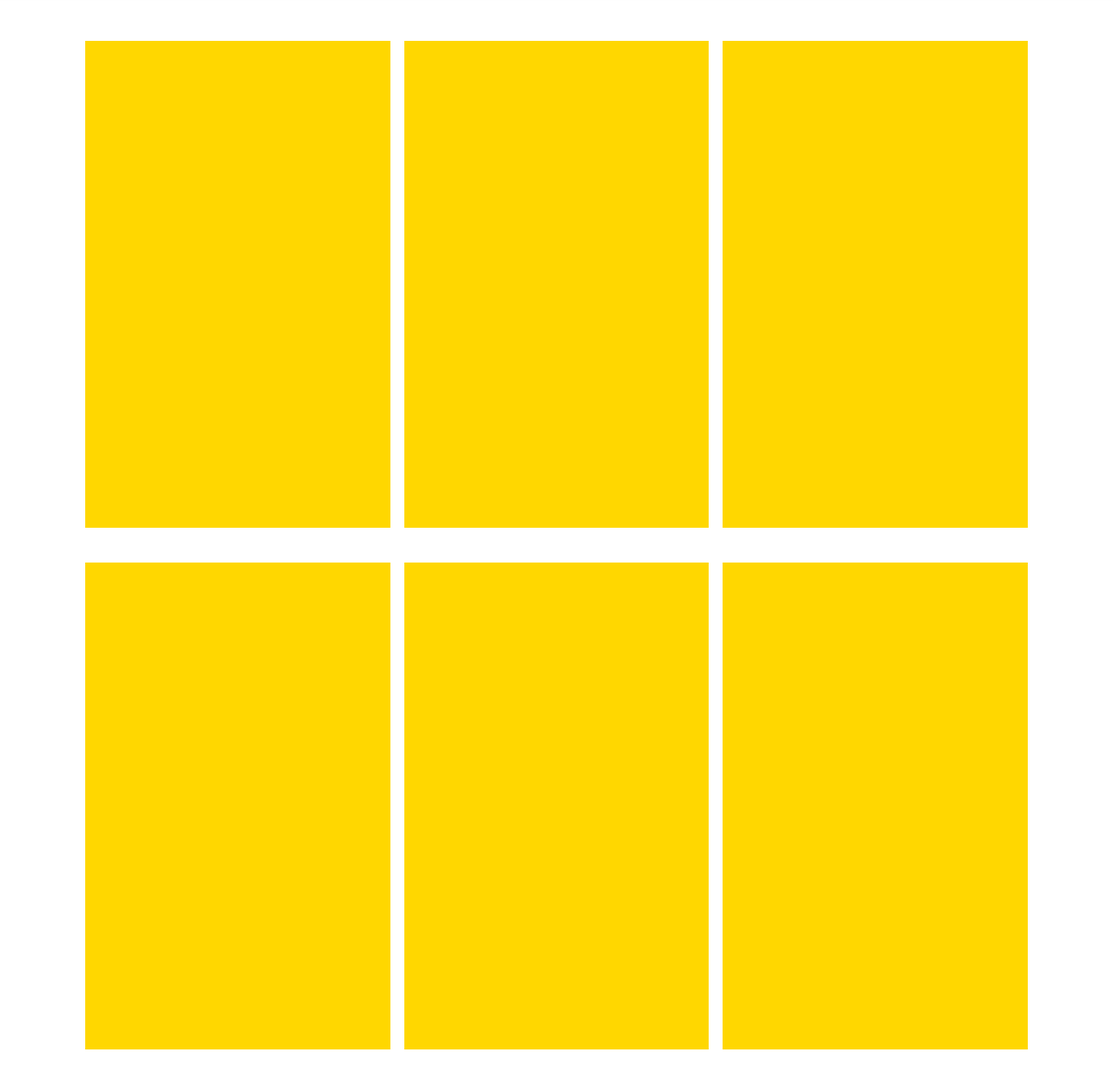
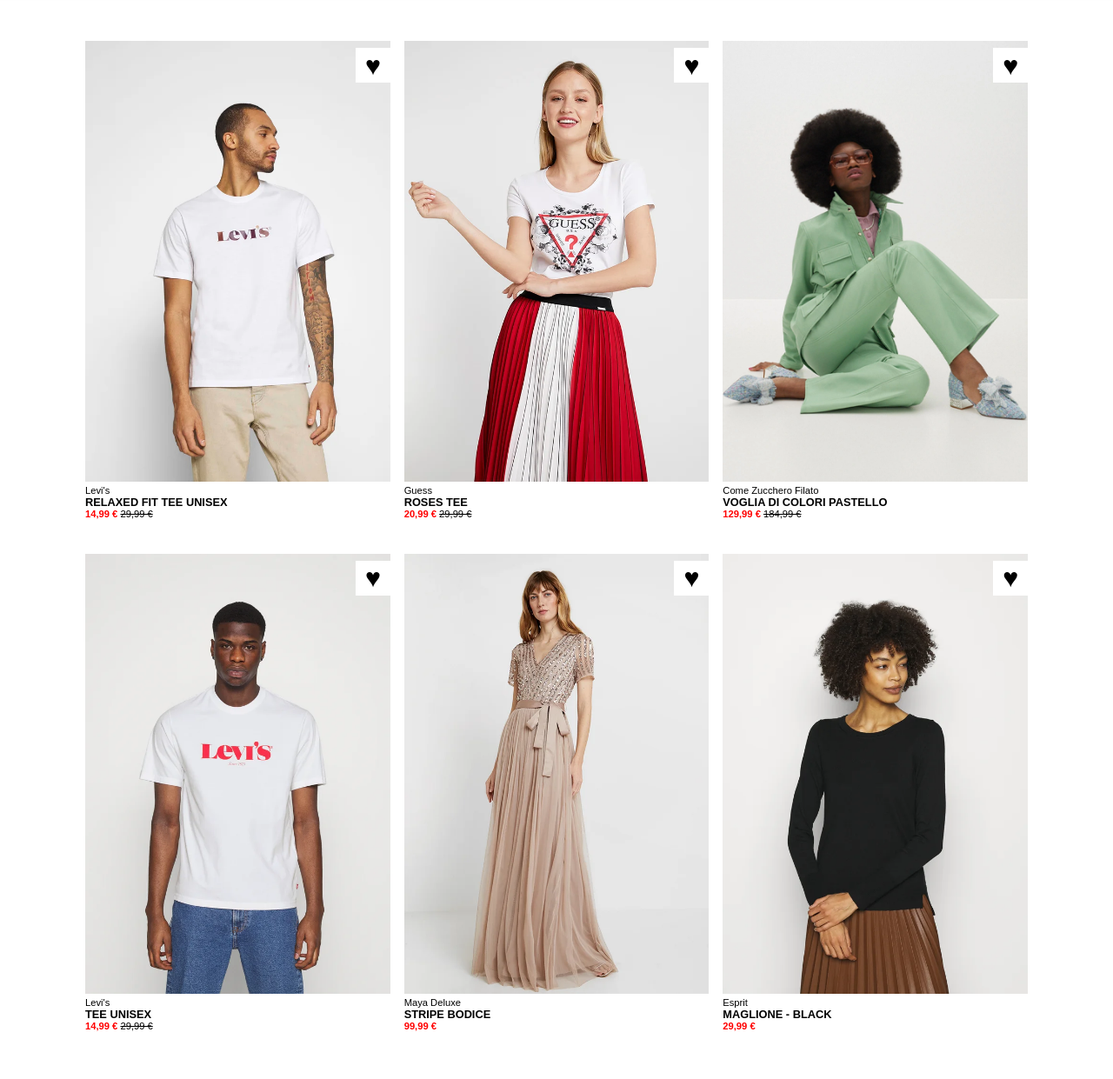
Before and after one commit to Broadcodes/html-css-boolando, a plain HTML site: page index.html in a window 1280 px wide. Shown: the part 59-1300 px from the top of the page at 87% size. Drawn offline with Linux system fonts and the light colour scheme.

Commit message:
Main: realizzazione immagini ed effetto cuore

```diff
--- a/css/style.css
+++ b/css/style.css
@@ -86,8 +86,44 @@ header{
 
 .cartellaInfo{
     width: calc(100% / 3 - 16px);
-    background-color: gold;
-    height: 560px; /* da rimuovere*/
+    position: relative;
     margin: 0 8px;
+}
 
+.cartellaInfo img{
+    width: 100%;
 }
+
+.cartellaInfo p{
+    font-size: 0.7rem;
+}
+
+.cartellaInfo p span{
+    color: red;
+    font-weight: 600;
+}
+
+.cartellaInfo h2{
+    font-size: 0.8rem;
+}
+
+.preferito{
+    display: flex;
+    justify-content: center;
+    align-items: center;
+    width: 40px;
+    height: 40px;
+    background-color: #fff;
+    position: absolute;
+    top: 8px;
+    right: 0;
+    cursor: pointer;
+}
+
+.preferito h2{
+    font-size: 1.9rem;
+}
+
+.preferito h2:hover{
+    color: red;
+}
--- a/index.html
+++ b/index.html
@@ -36,12 +36,60 @@
 
     <!-- Main: contenuto principale -->
     <main class="contenitoreMain">
-        <div class="cartellaInfo"></div>
-        <div class="cartellaInfo"></div>
-        <div class="cartellaInfo"></div>
-        <div class="cartellaInfo"></div>
-        <div class="cartellaInfo"></div>
-        <div class="cartellaInfo"></div>
+        <div class="cartellaInfo">
+            <div class="preferito">
+                <h2>&hearts;</h2>
+            </div>
+            <img src="img/1.webp" alt="Relaxed fit tee unisex">
+            <p>Levi's</p>
+            <h2>RELAXED FIT TEE UNISEX</h2>
+            <p><span>14,99 &euro;</span> <del>29,99 &euro;</del></p>
+        </div>
+        <div class="cartellaInfo">
+            <div class="preferito">
+                <h2>&hearts;</h2>
+            </div>
+            <img src="img/2.webp" alt="Roses tee">
+            <p>Guess</p>
+            <h2>ROSES TEE</h2>
+            <p><span>20,99 &euro;</span> <del>29,99 &euro;</del></p>
+        </div>
+        <div class="cartellaInfo">
+            <div class="preferito">
+                <h2>&hearts;</h2>
+            </div>
+            <img src="img/3.webp" alt="Voglia di colori pastello">
+            <p>Come Zucchero Filato</p>
+            <h2>VOGLIA DI COLORI PASTELLO</h2>
+            <p><span>129,99 &euro;</span> <del>184,99 &euro;</del></p>
+        </div>
+        <div class="cartellaInfo">
+            <div class="preferito">
+                <h2>&hearts;</h2>
+            </div>
+            <img src="img/4.webp" alt="Tee unisex">
+            <p>Levi's</p>
+            <h2>TEE UNISEX</h2>
+            <p><span>14,99 &euro;</span> <del>29,99 &euro;</del></p>
+        </div>
+        <div class="cartellaInfo">
+            <div class="preferito">
+                <h2>&hearts;</h2>
+            </div>
+            <img src="img/5.webp" alt="Stripe bodice">
+            <p>Maya Deluxe</p>
+            <h2>STRIPE BODICE</h2>
+            <p><span>99,99 &euro;</span></p>
+        </div>
+        <div class="cartellaInfo">
+            <div class="preferito">
+                <h2>&hearts;</h2>
+            </div>
+            <img src="img/6.webp" alt="Maglione - Black">
+            <p>Esprit</p>
+            <h2>MAGLIONE - BLACK</h2>
+            <p><span>29,99 &euro;</span></p>
+        </div>
     </main>
 
     <footer>
```
